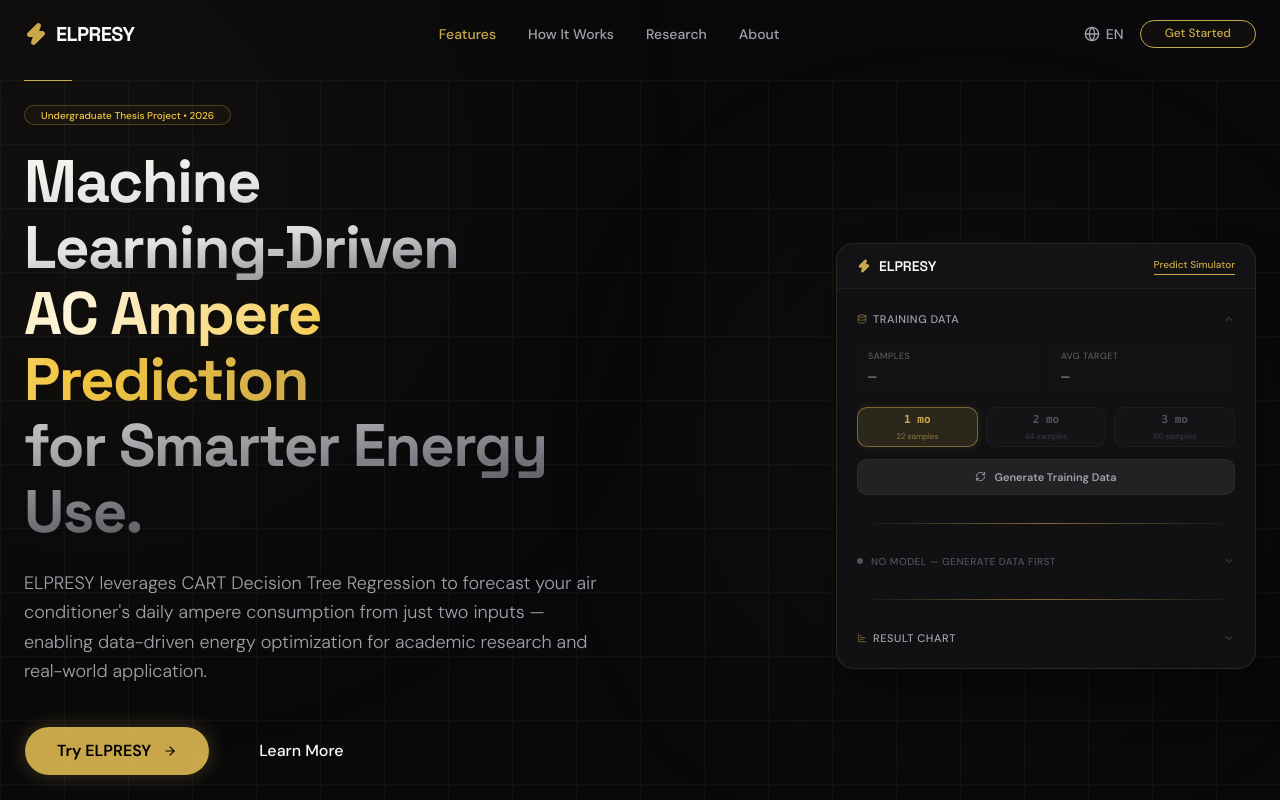
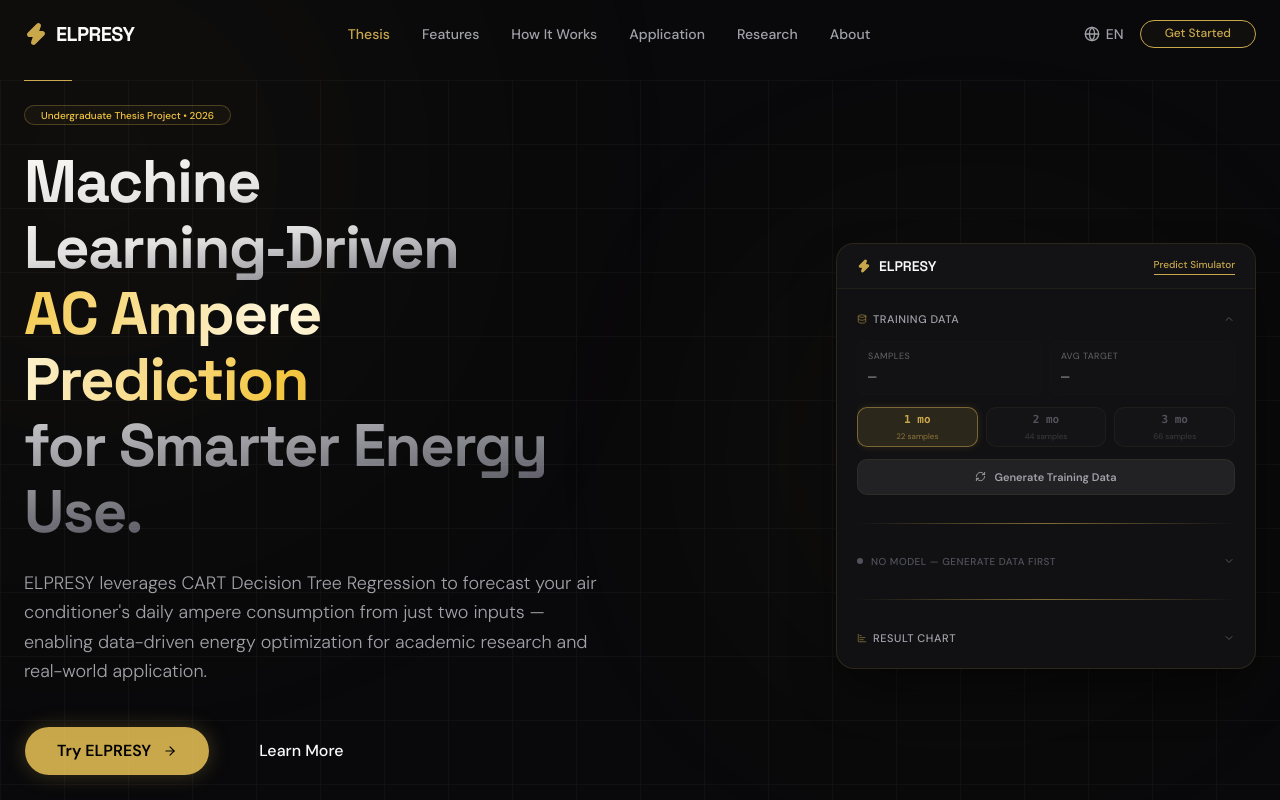
Before and after one commit to sofaemha/elpresy, a Next.js app: page /en in a window 1280 px wide. Shown: the top 800 px of the page. Built offline with nearby package versions, Linux system fonts and the light colour scheme.

Commit message:
feat: implement landing page components and internationalization for ELPRESY application

```diff
--- a/messages/en.json
+++ b/messages/en.json
@@ -1,7 +1,9 @@
 {
   "nav": {
+    "thesis": "Thesis",
     "features": "Features",
     "howItWorks": "How It Works",
+    "application": "Application",
     "research": "Research",
     "about": "About",
     "getStarted": "Get Started",
--- a/messages/id.json
+++ b/messages/id.json
@@ -1,7 +1,9 @@
 {
   "nav": {
+    "thesis": "Skripsi",
     "features": "Fitur",
     "howItWorks": "Cara Kerja",
+    "application": "Aplikasi",
     "research": "Penelitian",
     "about": "Tentang",
     "getStarted": "Mulai Sekarang",
--- a/src/app/[locale]/page.tsx
+++ b/src/app/[locale]/page.tsx
@@ -4,7 +4,7 @@ import Features from "@/components/landing/features";
 import Workflow from "@/components/landing/workflow";
 import Preview from "@/components/landing/preview";
 import Research from "@/components/landing/research";
-import Author from "@/components/landing/author";
+import Author from "@/components/landing/about";
 import Footer from "@/components/landing/layout/footer";
 
 export default function Home() {
--- a/src/components/landing/hero.tsx
+++ b/src/components/landing/hero.tsx
@@ -7,7 +7,7 @@ export default function Hero() {
   const t = useTranslations("hero");
 
   return (
-    <section className="relative min-h-[100dvh] flex flex-col justify-center pt-20 overflow-hidden">
+    <section id="thesis" className="relative min-h-[100dvh] flex flex-col justify-center pt-20 overflow-hidden">
       <div className="container mx-auto px-6 relative z-10 grid lg:grid-cols-2 gap-16 items-center">
         <Background />
         <Ambient />
--- a/src/components/landing/layout/navbar.tsx
+++ b/src/components/landing/layout/navbar.tsx
@@ -17,8 +17,10 @@ export default function Navbar() {
   const [scrolled, setScrolled] = useState(false);
 
   const Links = [
+    { label: t("thesis"), href: "#thesis" },
     { label: t("features"), href: "#features" },
     { label: t("howItWorks"), href: "#workflow" },
+    { label: t("application"), href: "#application" },
     { label: t("research"), href: "#research" },
     { label: t("about"), href: "#about" },
   ];
--- a/src/components/landing/preview.tsx
+++ b/src/components/landing/preview.tsx
@@ -7,7 +7,7 @@ export default function Preview() {
   const t = useTranslations("preview");
 
   return (
-    <section className="py-28 bg-surface relative overflow-hidden">
+    <section id="application" className="py-28 bg-surface relative overflow-hidden">
       <div className="container mx-auto px-6">
         <Header t={t} />
         <Mockup />
--- a/src/components/landing/research.tsx
+++ b/src/components/landing/research.tsx
@@ -7,9 +7,9 @@ export default function Research() {
   return (
     <section id="research" className="bg-bg relative">
       {/* Explore — Accordion panel */}
-      <div className="mx-auto max-w-[1200px] px-6 md:px-12 lg:px-16 py-16">
+      {/* <div className="mx-auto max-w-[1200px] px-6 md:px-12 lg:px-16 py-16">
         <Explore />
-      </div>
+      </div> */}
 
       {/* Discover — Tabbed bento panel */}
       <div className="mx-auto max-w-[1200px] px-6 md:px-12 lg:px-16 py-16">
--- a/src/components/landing/section/author/profile.tsx
+++ b/src/components/landing/section/author/profile.tsx
@@ -22,28 +22,12 @@ export default function Profile({ t }: { t: any }) {
           {t("affiliation")}
         </p>
 
-        <div className="text-text-muted leading-relaxed mb-10 max-w-2xl mx-auto">
+        <div className="text-text-muted leading-relaxed max-w-2xl mx-auto">
           <p>
             {t("bio")}
           </p>
         </div>
 
-        <div className="flex items-center justify-center gap-4">
-          <a
-            href="#"
-            className="w-12 h-12 rounded-full bg-surface-2 border border-border flex items-center justify-center text-text-muted hover:text-gold hover:border-gold/50 hover:bg-gold/5 transition-all duration-300"
-            aria-label="GitHub Profile"
-          >
-            <GitBranch size={20} />
-          </a>
-          <a
-            href="mailto:#"
-            className="w-12 h-12 rounded-full bg-surface-2 border border-border flex items-center justify-center text-text-muted hover:text-gold hover:border-gold/50 hover:bg-gold/5 transition-all duration-300"
-            aria-label="Email Contact"
-          >
-            <Mail size={20} />
-          </a>
-        </div>
       </div>
     </div>
   );
```
Also changed, not shown: src/components/landing/about.tsx (renamed from src/components/landing/author.tsx).
